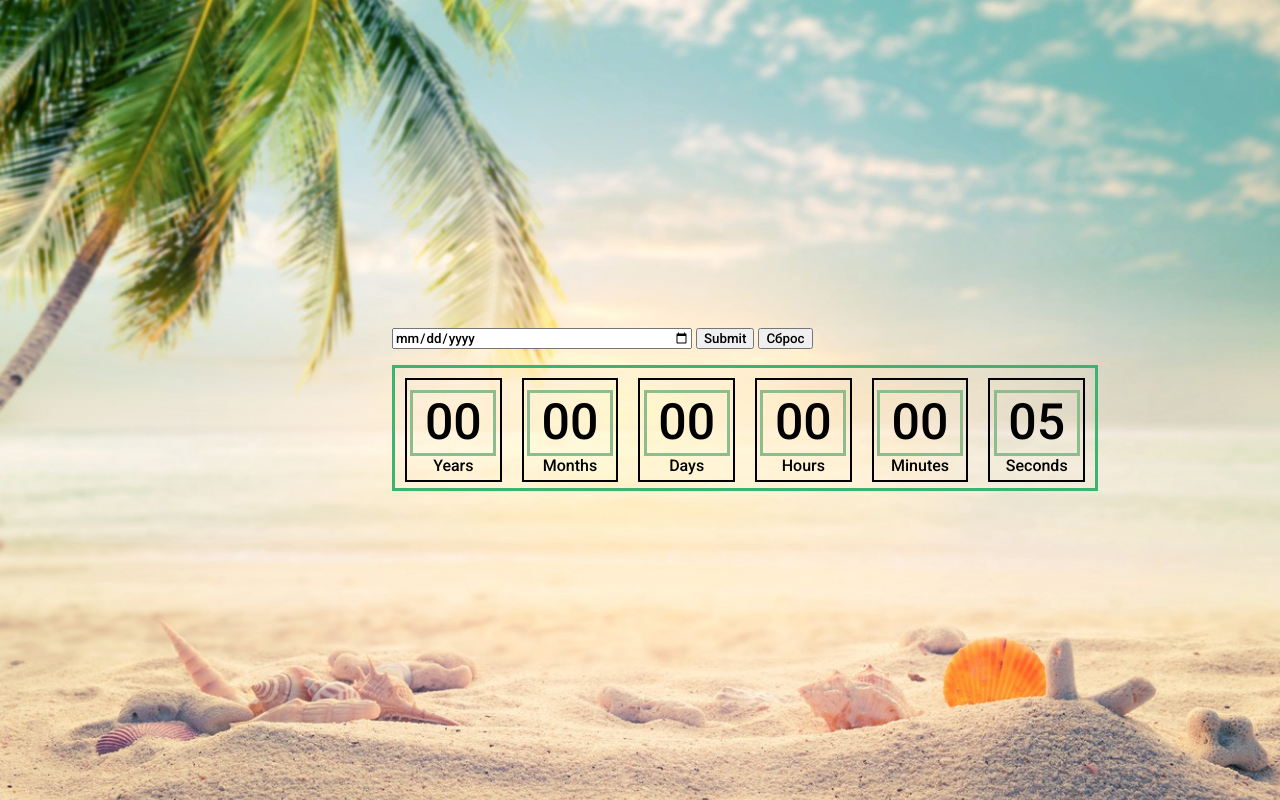
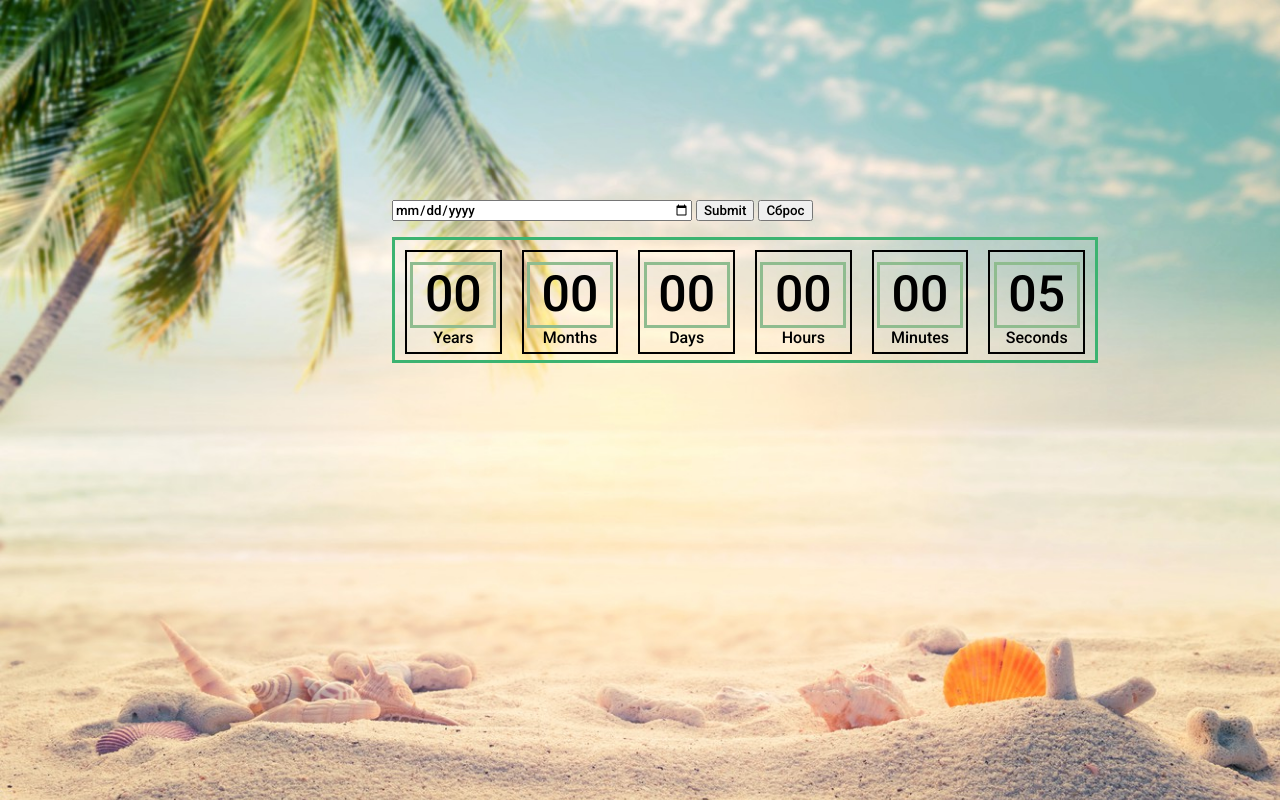
Before and after one commit to Bolshoff/countdown, a website built with Parcel: page index.html in a window 1280 px wide. Built offline with nearby package versions, Linux system fonts and the light colour scheme.

```diff
--- a/style.css
+++ b/style.css
@@ -7,7 +7,7 @@
 .countdown{
     font-family: 'Roboto', sans-serif;
     position: absolute;
-    margin: 25% 25% 0% 30%;
+    margin: 15% 25% 0% 30%;
 }
 .countdown__elements{
     position: relative;
```
Also changed, not shown: 2 other files.
